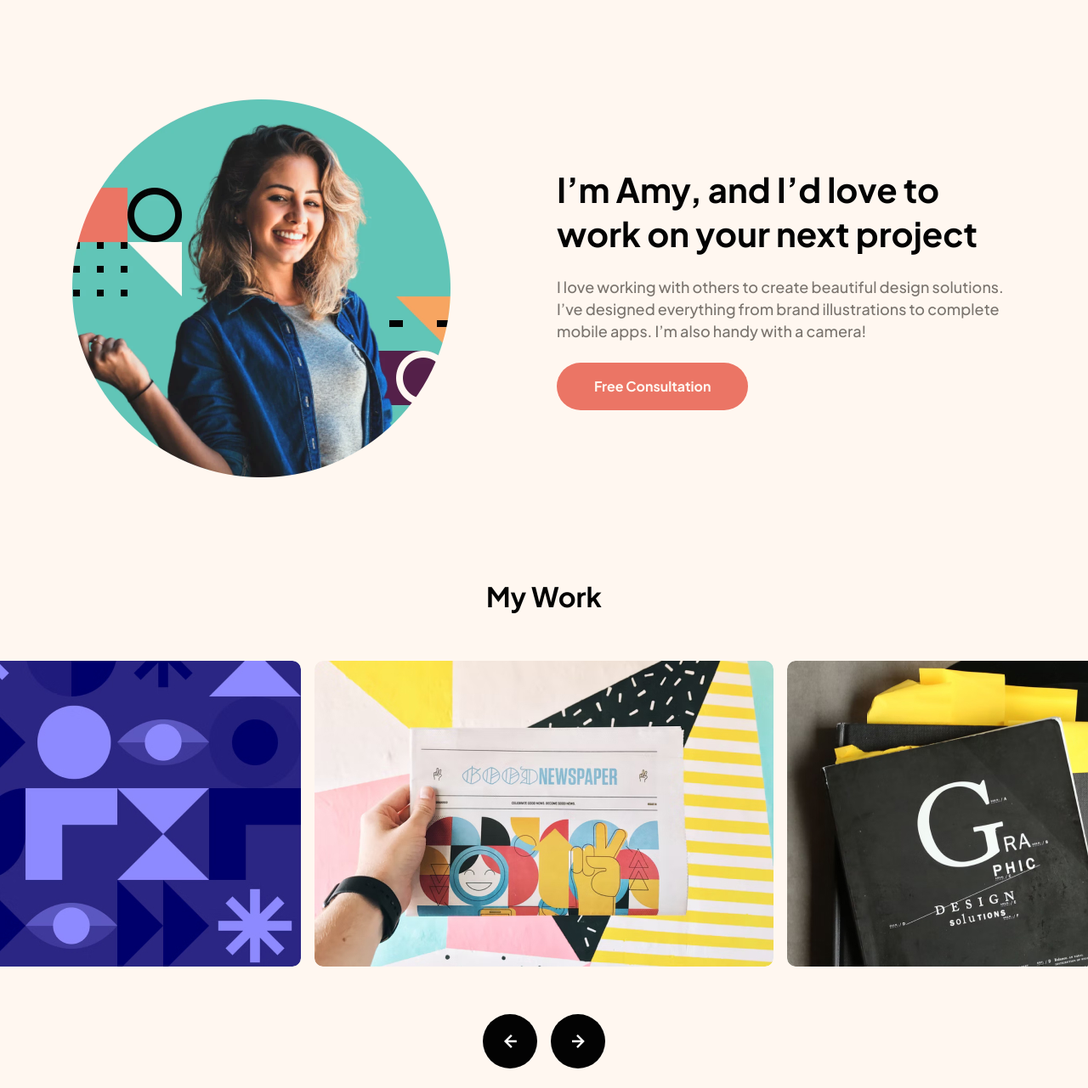
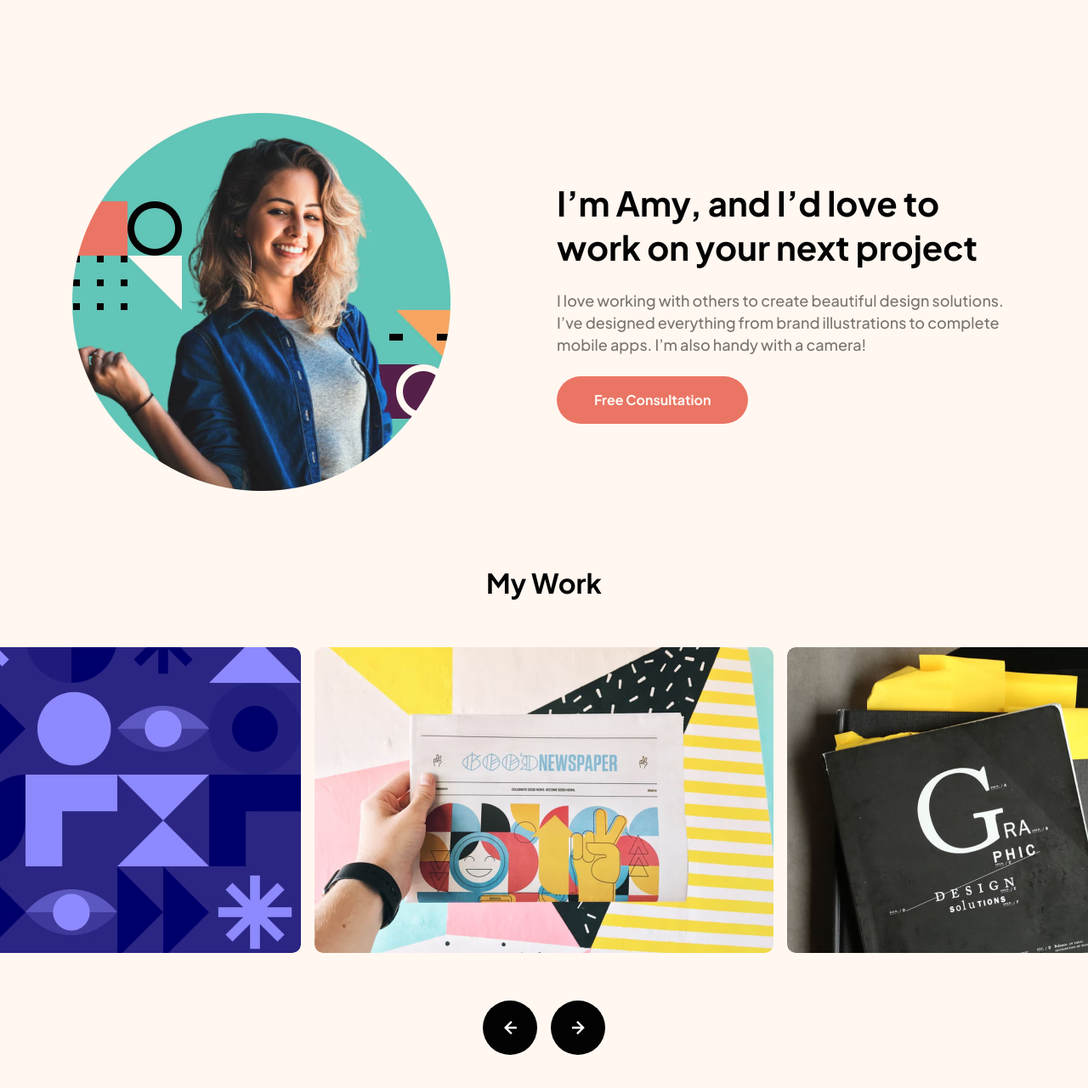
Before and after one commit to lumiuko/single-page-design-portfolio, a website built with Vite: page index.html in a window 1280 px wide. Shown: the part 759-2040 px from the top of the page at 85% size. Built offline with nearby package versions, Linux system fonts and the light colour scheme.

Commit message:
minor layout fixes

```diff
--- a/index.html
+++ b/index.html
@@ -49,7 +49,7 @@
         </div>
       </div>
     </section>
-    <section class="desktop:container px-4 tablet:px-[2.375rem] box-content mt-[6.25rem] tablet:mt-[7.5rem] flex flex-col items-center gap-10 tablet:flex-row tablet:justify-between">
+    <section class="desktop:container px-4 tablet:px-[2.375rem] box-content mt-[6.25rem] tablet:mt-[7.5rem] desktop:mt-[8.5rem] flex flex-col items-center gap-10 tablet:flex-row tablet:justify-between">
       <img src="/image-amy.webp" class="w-[300px] tablet:w-[364px] desktop:w-[445px]" alt="Person avatar" />
       <div class="text-center tablet:text-left tablet:max-w-[540px]">
         <h2 class="text-heading-m leading-default text-black font-bold tablet:text-heading-s tablet:leading-heading-s desktop:text-heading-m-desktop desktop:leading-heading-m-desktop">I’m Amy, and I’d love to work on your next project</h2>
@@ -57,7 +57,7 @@
         <a href="#" class="bg-red inline-block text-cream mt-6 py-2 px-7 text-btn rounded-lg leading-default tablet:text-default tablet:py-[0.875rem] tablet:px-11 font-bold hover:bg-yellow transition-colors">Free Consultation</a>
       </div>
     </section>
-    <section class="mt-[6.25rem] tablet:mt-[7.5rem]">
+    <section class="mt-[6.25rem] tablet:mt-[7.5rem] desktop:mt-[5.5rem]">
       <h2 class="text-heading-m text-black font-bold leading-default text-center tablet:text-heading-s tablet:leading-heading-s">My Work</h2>
       <div class="flex justify-center overflow-hidden mt-8 tablet:mt-14 gap-4" id="showcase">
         <img src="/image-slide-1.jpg" class="w-[270px] tablet:w-[540px] rounded-md transition-transform" alt="Slide 1" />
@@ -76,7 +76,7 @@
       </div>
     </section>
     <section class="desktop:container px-4 tablet:px-[2.375rem] box-content mt-[6.25rem] tablet:mt-[7.5rem] mb-10 tablet:mb-14">
-      <div class="bg-black px-6 py-12 text-white rounded-md flex flex-col items-center gap-6 tablet:px-[4.75rem] tablet:py-[3.75rem] desktop:flex-row desktop:justify-between">
+      <div class="bg-black px-6 py-12 text-white rounded-md flex flex-col items-center gap-6 tablet:px-[4.75rem] tablet:py-[3.75rem] desktop:flex-row desktop:justify-between desktop:px-16 desktop:py-20">
         <div class="text-center desktop:text-left desktop:max-w-[540px]">
           <h2 class="text-heading-m font-bold leading-default tablet:text-heading-s tablet:leading-heading-s desktop:text-heading-m-desktop desktop:leading-heading-m-desktop">Book a call with me</h2>
           <p class="mt-6 leading-text">I’d love to have a chat to see how I can help you. The best first step is for us to discuss your project during a free consultation. Then we can move forward from there.</p>
```
